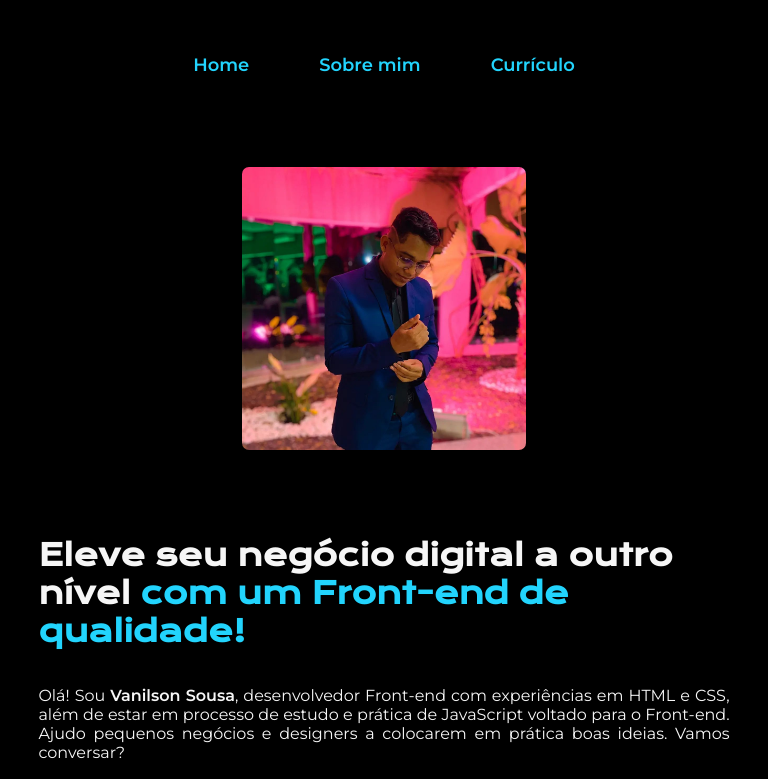
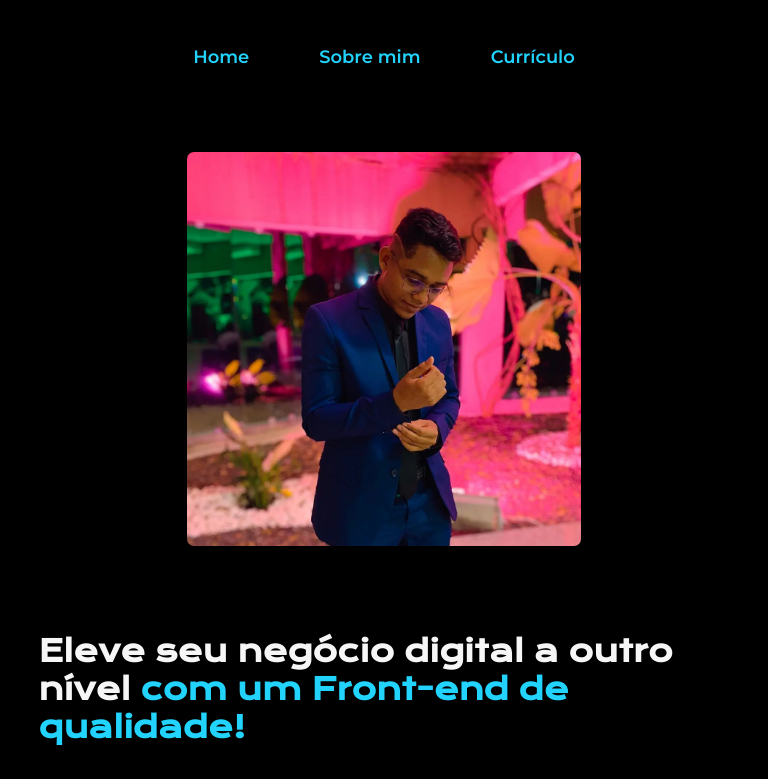
Before and after one commit to Vanilson11/portfolio2-vanilson, a plain HTML site: page index.html in a window 768 px wide. Shown: the top 779 px of the page. Drawn offline with nearby package versions, Linux system fonts and the light colour scheme.

Commit message:
atualização de estilos

```diff
--- a/estilos/style.css
+++ b/estilos/style.css
@@ -40,7 +40,7 @@ body{
 }
 
 .apresentacao > img{
-    width: 41%;
+    width: 47%;
     border-radius: 7px;
 }
 
@@ -51,7 +51,7 @@ body{
 }
 
 .apresentacao{
-    padding: 7% 9%;
+    padding: 7% 8%;
     display: flex;
     justify-content: space-between;
     align-items: center;
@@ -147,9 +147,9 @@ body{
 }
 
 
-@media (max-width: 1200px){
+@media (min-width: 418px) and (max-width: 1200px){
     .cabecalho{
-        padding: 7%;
+        padding: 6%;
     }
 
     .cabecalho__menu{
@@ -165,4 +165,12 @@ body{
         width: auto;
     }
 
+    .apresentacao__link__navegacao{
+        width: 42%;
+    }
+
+    .apresentacao > img{
+        width: 57%;
+    }
+
 }
```
